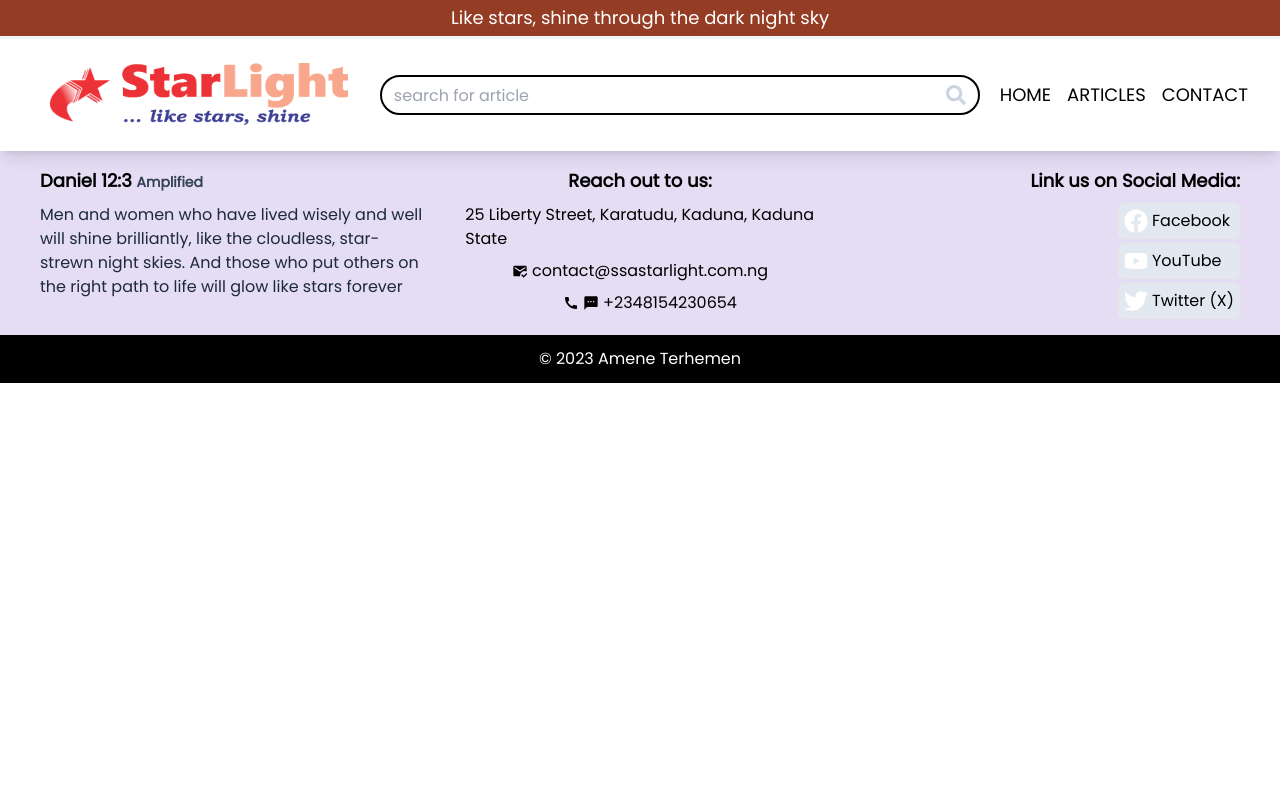
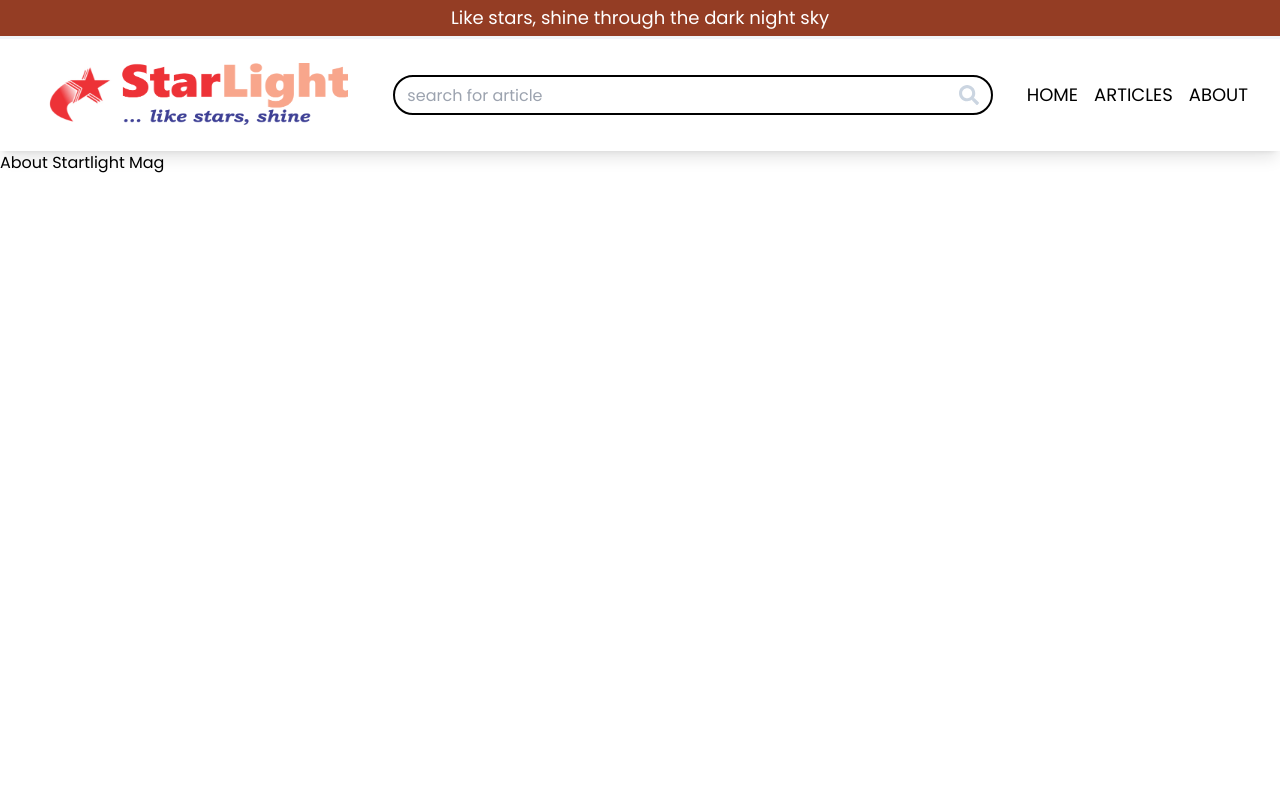
Before and after one commit to Ameneterh/starlight-mag, a React (Vite) app in the folder client/: page /about in a window 1280 px wide. Shown: the top 800 px of the page. Built offline with nearby package versions, Linux system fonts and the light colour scheme; some icons are missing.

Commit message:
create pages and routes

```diff
--- a/client/src/App.jsx
+++ b/client/src/App.jsx
@@ -4,7 +4,11 @@ import Header from "./Components/Header";
 import Footer from "./Components/Footer";
 import Home from "./Pages/Home";
 import Articles from "./Pages/Articles";
-import Contact from "./Pages/Contact";
+import About from "./Pages/About";
+import Signin from "./Pages/Signin";
+import Signup from "./Pages/Signup";
+import Profile from "./Pages/Profile";
+import AuthorBio from "./Pages/AuthorBio";
 
 function App() {
   const [count, setCount] = useState(0);
@@ -14,8 +18,12 @@ function App() {
       <Header />
       <Routes>
         <Route path="/" exact element={<Home />} />
-        <Route path="/articles" exact element={<Articles />} />
-        <Route path="/contact" exact element={<Contact />} />
+        <Route path="/articles" element={<Articles />} />
+        <Route path="/about" element={<About />} />
+        <Route path="/sign-in" element={<Signin />} />
+        <Route path="/sign-up" element={<Signup />} />
+        <Route path="/profile" element={<Profile />} />
+        <Route path="/author-bio" element={<AuthorBio />} />
       </Routes>
       <Footer />
     </BrowserRouter>
--- a/client/src/Components/Header.jsx
+++ b/client/src/Components/Header.jsx
@@ -53,10 +53,10 @@ export default function Header() {
             articles
           </Link>
           <Link
-            to="/contact"
+            to="/about"
             className="hover:underline hover:font-semibold underline-offset-8"
           >
-            contact
+            about
           </Link>
         </div>
 
@@ -91,11 +91,11 @@ export default function Header() {
                 articles
               </Link>
               <Link
-                to="/contact"
+                to="/about"
                 className="hover:underline hover:font-semibold underline-offset-8"
                 onClick={() => setNav(!nav)}
               >
-                contact
+                about
               </Link>
             </div>
           </div>
--- /dev/null
+++ b/client/src/Pages/About.jsx
@@ -0,0 +1,5 @@
+import React from "react";
+
+export default function About() {
+  return <div className="h-screen w-full">About Startlight Mag</div>;
+}
--- /dev/null
+++ b/client/src/Pages/AuthorBio.jsx
@@ -0,0 +1,5 @@
+import React from "react";
+
+export default function AuthorBio() {
+  return <div>AuthorBio</div>;
+}
--- a/client/src/Pages/Contact.jsx
+++ /dev/null
@@ -1,5 +0,0 @@
-import React from "react";
-
-export default function Contact() {
-  return <div className="h-screen w-full">Contact Details</div>;
-}
--- /dev/null
+++ b/client/src/Pages/Profile.jsx
@@ -0,0 +1,5 @@
+import React from "react";
+
+export default function Profile() {
+  return <div>Profile</div>;
+}
--- /dev/null
+++ b/client/src/Pages/Signin.jsx
@@ -0,0 +1,5 @@
+import React from "react";
+
+export default function Signin() {
+  return <div>Signin</div>;
+}
--- /dev/null
+++ b/client/src/Pages/Signup.jsx
@@ -0,0 +1,5 @@
+import React from "react";
+
+export default function Signup() {
+  return <div>Signup</div>;
+}
```
